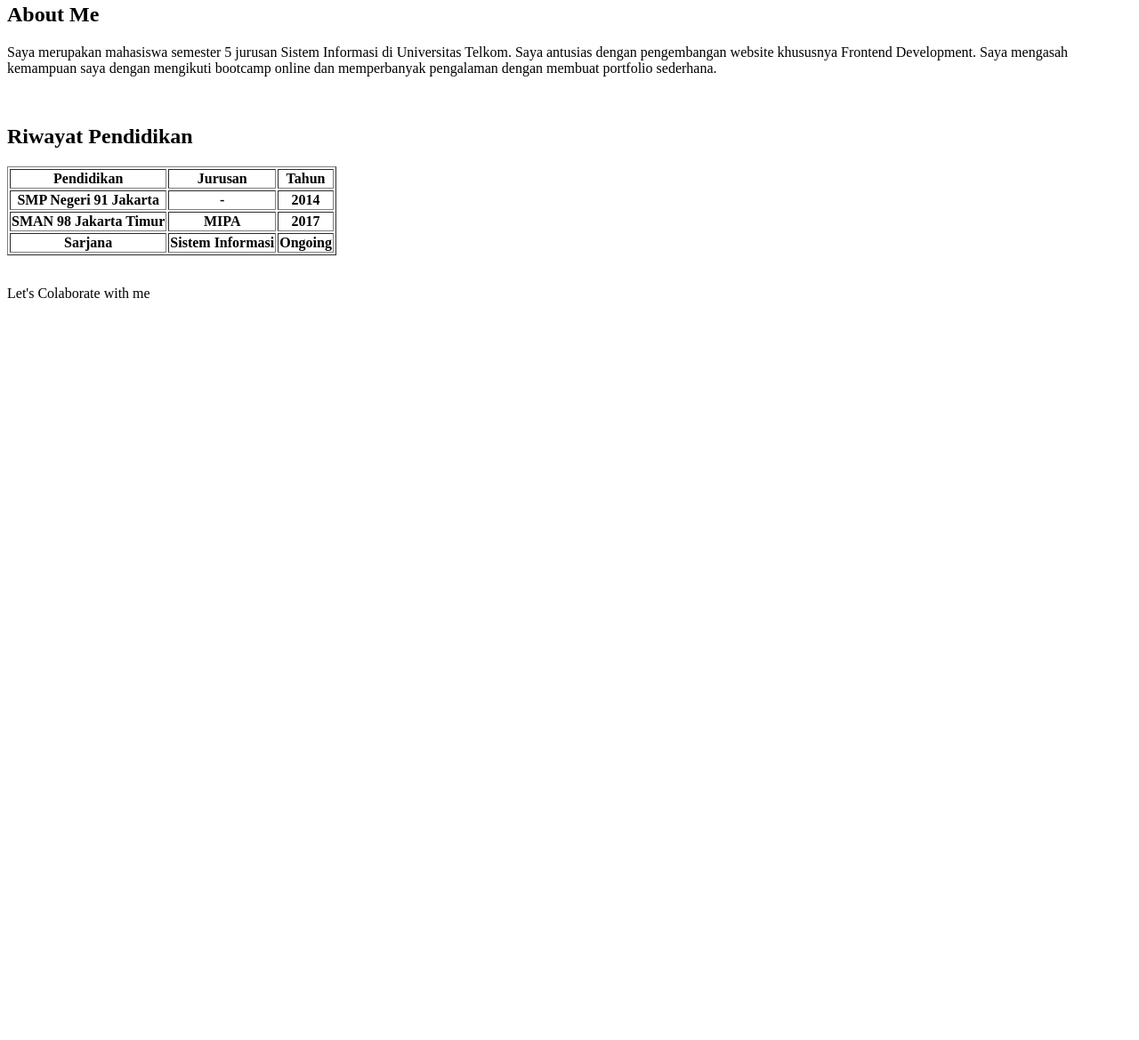
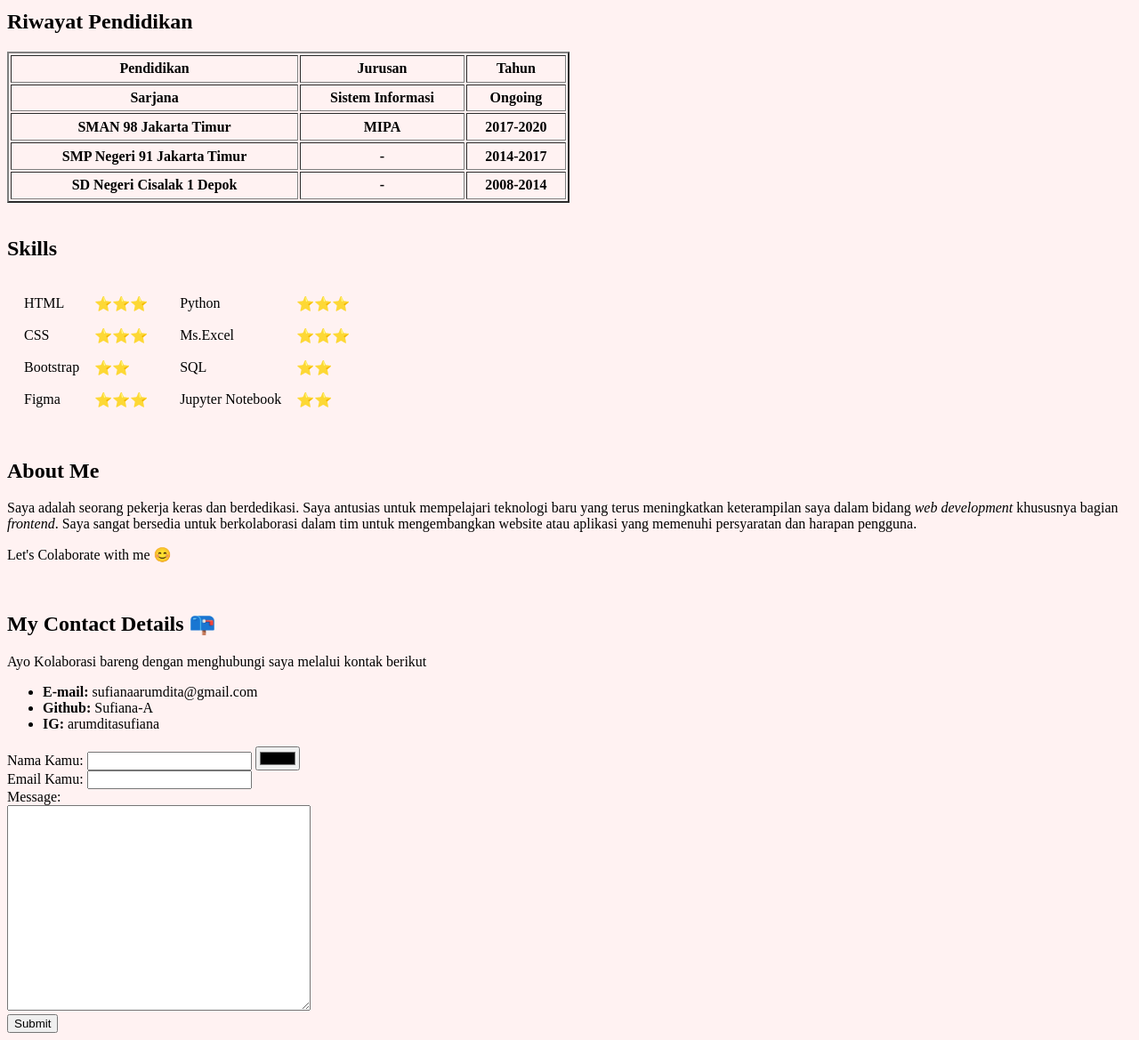
Before and after one commit to Sufiana-A/WAD_Project1, a plain HTML site: page index.html in a window 1280 px wide. Shown: the part 472-1641 px from the top of the page at 89% size. Before the commit the page ends 827 px from the top, so only its background shows below. Drawn offline with Linux system fonts and the light colour scheme.

Commit message:
Update index.html

```diff
--- a/index.html
+++ b/index.html
@@ -5,39 +5,129 @@
         <meta name="viewport" content="width=device-width, initial-scale=1.0">
         <title>Sufiana Arumdita Online CV</title>
     </head>
-    <body>
-        <h1>SUFIANA ARUMDITA</h1>
-        <img src="./images/Sufiana-modified.png" alt="Sufiana Arumdita Image"/>
-        <br />
-        <h2>About Me</h2>
-        <p>Saya merupakan mahasiswa semester 5 jurusan Sistem Informasi di Universitas Telkom.
-            Saya antusias dengan pengembangan website khususnya Frontend Development. Saya mengasah kemampuan saya dengan mengikuti bootcamp online dan memperbanyak pengalaman dengan membuat portfolio sederhana.
-        </p>
+    <body style="background-color: #FFF2F2;">
+        <table cellspacing="30">
+            <tr>
+                <td>
+                    <img src="./images/Sufiana-modified.png" alt="Sufiana Arumdita Image"/>
+                </td>
+                <td>
+                    <h1 style="color: orangered">SUFIANA ARUMDITA</h1>
+                    <h4><em><a href="https://s1sisteminformasi.id/">Information System</a>'s Student</em></h4>
+                    <h4><em>Industrial Technology Faculty</em></h4>
+                    <h4><em>Telkom University</em></h4>
+                    <p>Saya merupakan mahasiswa semester 5 jurusan Sistem Informasi di Universitas Telkom.
+                        Saya antusias dengan pengembangan website khususnya <em>Frontend Development</em>.
+                        Saya mengasah kemampuan saya dengan mengikuti <em>online courses</em>.
+                        Saya mulai tertarik pada pemrograman karena klub KIR & Robotik yang saya ikuti di tahun ke-2 SMA.
+                        Saya juga mengambil peran sebagai sekertaris pada klub KIR & Robotik tersebut.
+                    </p>
+                    <hr style="border:2px dotted plum"/>
+                </td>
+            </tr>
+        </table>
         <br />
         <h2>Riwayat Pendidikan</h2>
-        <table border="1">
+        <table border="2" width="50%" height="170">
             <tr>
                 <th>Pendidikan</th>
                 <th>Jurusan</th>
                 <th>Tahun</th>
             </tr>
             <tr>
-                <th>SMP Negeri 91 Jakarta</th>
-                <th>-</th>
-                <th>2014</th>
+                <th>Sarjana</th>
+                <th>Sistem Informasi</th>
+                <th>Ongoing</th>
             </tr>
             <tr>
                 <th>SMAN 98 Jakarta Timur</th>
                 <th>MIPA</th>
-                <th>2017</th>
+                <th>2017-2020</th>
             </tr>
             <tr>
-            <th>Sarjana</th>
-            <th>Sistem Informasi</th>
-            <th>Ongoing</th>
+                <th>SMP Negeri 91 Jakarta Timur</th>
+                <th>-</th>
+                <th>2014-2017</th>
+            </tr>
+            <tr>
+                <th>SD Negeri Cisalak 1 Depok</th>
+                <th>-</th>
+                <th>2008-2014</th>
             </tr>
         </table>
         <br />
-            <p>Let's Colaborate with me</p>
+        <h2>Skills</h2>
+        <table>
+            <tr>
+                <td>
+                    <table cellspacing="15">
+                        <tr>
+                            <td>HTML</td>
+                            <td>⭐⭐⭐</td>
+                        </tr>
+                        <tr>
+                            <td>CSS</td>
+                            <td>⭐⭐⭐</td>
+                        </tr>
+                        <tr>
+                            <td>Bootstrap</td>
+                            <td>⭐⭐</td>
+                        </tr>
+                        <tr>
+                            <td>Figma</td>
+                            <td>⭐⭐⭐</td>
+                        </tr>
+                    </table>
+                </td>
+                <td>
+                    <table cellspacing="15">
+                        <tr>
+                            <td>Python</td>
+                            <td>⭐⭐⭐</td>
+                        </tr>
+                        <tr>
+                            <td>Ms.Excel</td>
+                            <td>⭐⭐⭐</td>
+                        </tr>
+                        <tr>
+                            <td>SQL</td>
+                            <td>⭐⭐</td>
+                        </tr>
+                        <tr>
+                            <td>Jupyter Notebook</td>
+                            <td>⭐⭐</td>
+                        </tr>
+                    </table>
+                </td>
+            </tr>
+        </table>
+        <br />
+        <h2>About Me</h2>
+        <p> Saya adalah seorang pekerja keras dan berdedikasi.
+            Saya antusias untuk mempelajari teknologi baru yang terus meningkatkan keterampilan saya dalam bidang <em>web development</em> khususnya bagian <em>frontend</em>.
+            Saya sangat bersedia untuk berkolaborasi dalam tim untuk mengembangkan website atau aplikasi yang memenuhi persyaratan dan harapan pengguna.</p>
+        <p>Let's Colaborate with me &#128522;</p>
+        <!--<p><a href="./contactMe.html">Contact Me</a></p>-->
+        <br />
+        <h2>My Contact Details &#128234;</h2>
+        <p>Ayo Kolaborasi bareng dengan menghubungi saya melalui kontak berikut</p>
+        <ul>
+            <li><strong>E-mail: </strong>sufianaarumdita@gmail.com</li>
+            <li><strong>Github: </strong>Sufiana-A</li>
+            <li><strong>IG: </strong>arumditasufiana</li>
+        </ul>
+
+        <form action="mailto:sufianaarumdita@gmail.com" method="post">
+            <label>Nama Kamu:</label>
+            <input type="text" name="namaKamu" value=""/>
+            <input type="color">
+            <br />
+            <label>Email Kamu:</label>
+            <input type="email" name="emailKamu" value=""/>
+            <br />
+            <label>Message:</label><br />
+            <textarea name="yourMessage" rows="15" cols="40"></textarea><br />
+            <input type="submit" name="kirim" />
+        </form>
     </body>
 </html>
```
